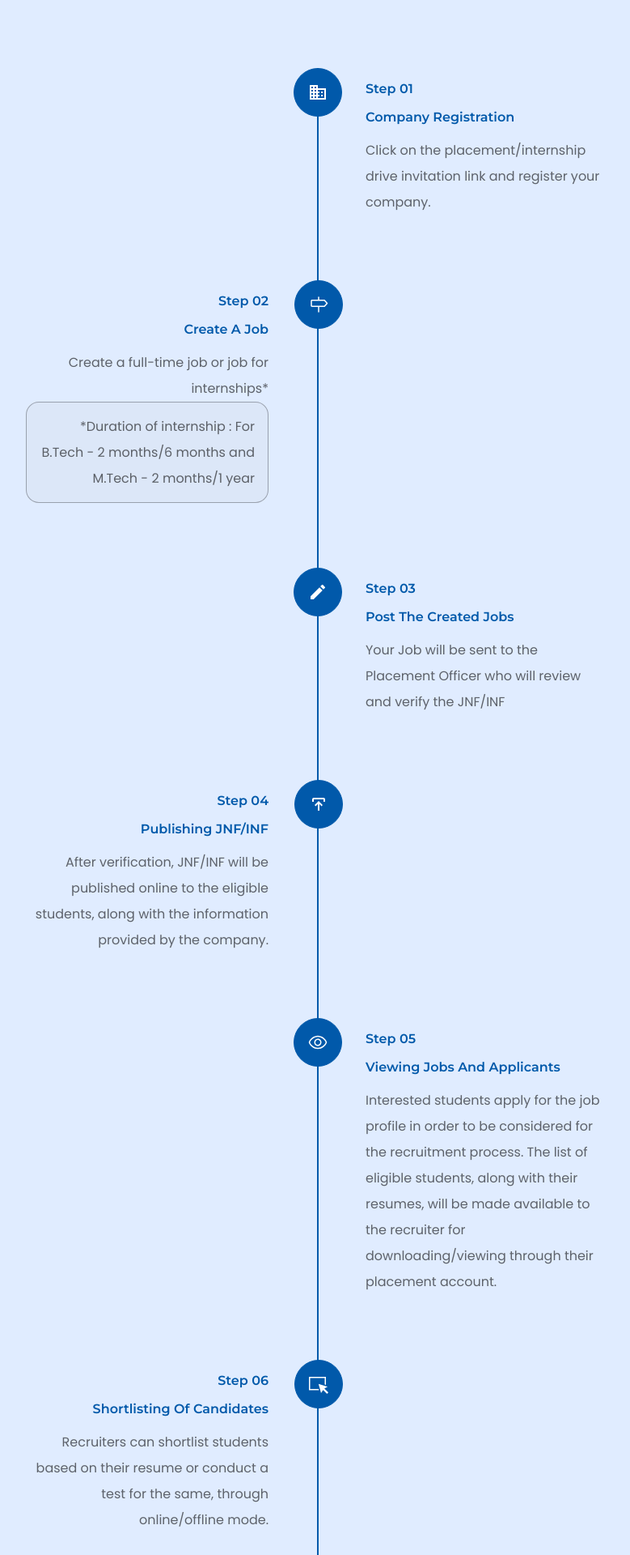
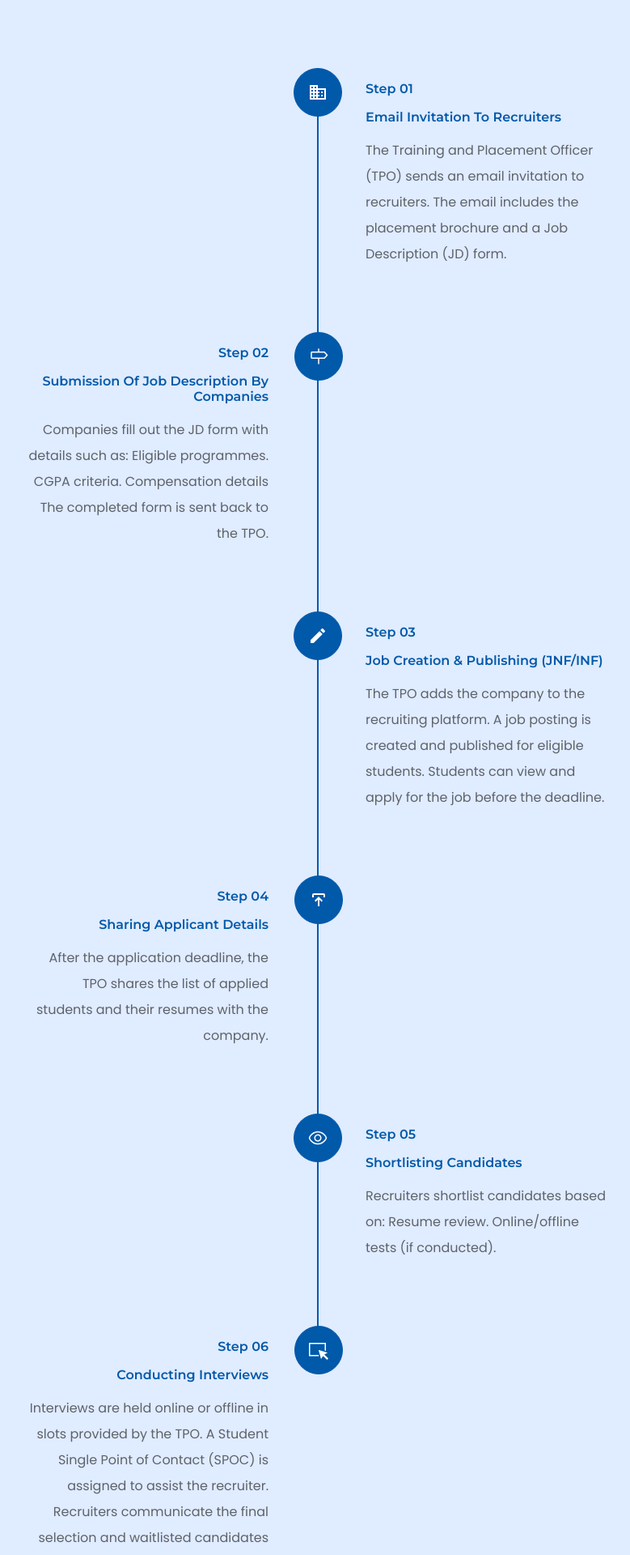
Before and after one commit to kungfupanda420/ccd-website-hosting, a React (Create React App) app: page /recruiter in a window 1280 px wide. Shown: the part 1220-3140 px from the top of the page at 81% size, without its empty margins (248-1027 px from the left). Built offline with nearby package versions, Linux system fonts and the light colour scheme.

Commit message:
update PlacementPathCompo.js with new resource links and revised steps for placement process

```diff
--- a/src/pages/PlacementPathCompo.js
+++ b/src/pages/PlacementPathCompo.js
@@ -36,11 +36,11 @@ function PlacementPathCompo() {
           refer the following resources for familiarity and e-support. <br />
           Resource: <br />
           <div className="genskillButtons">
-          <a href=" https://genskill.com/" className="whiteButton" target="_blank" rel="noreferrer">
-           <span className="buttonText">GenSkill</span>
+            <a href=" https://joinsuperset.com/" className="whiteButton" target="_blank" rel="noreferrer">
+              <span className="buttonText">Superset</span>
             </a>
             <a
-            href="https://app.genskill.com/documentation/videos/"
+              href="https://joinsuperset.com/employer.html?wvideo=s3nfzakvuq"
               target="_blank" className="whiteButton"
               rel="noreferrer"
             >
@@ -82,10 +82,10 @@ function PlacementPathCompo() {
           </div>
           <div className="details">
             <p className="smallHeading">Step 01</p>
-            <p className="smallHeading">Company Registration</p>
+            <p className="smallHeading">Email Invitation to Recruiters</p>
             <p className="tinyTexts">
-              Click on the placement/internship drive invitation link and
-              register your company.
+              The Training and Placement Officer (TPO) sends an email invitation to recruiters.
+              The email includes the placement brochure and a Job Description (JD) form.
             </p>
           </div>
         </div>
@@ -109,17 +109,22 @@ function PlacementPathCompo() {
           </div>
           <div className="details">
             <p className="smallHeading">Step 02</p>
-            <p className="smallHeading">Create a Job</p>
+            <p className="smallHeading">Submission of Job Description by Companies</p>
             <p className="tinyTexts">
-              Create a full-time job or job for internships*
+              Companies fill out the JD form with details such as:
+
+              Eligible programmes.
+              CGPA criteria.
+              Compensation details
+            The completed form is sent back to the TPO.
             </p>
 
-            <div className="stepTwoInfo">
+            {/* <div className="stepTwoInfo">
               <p className="tinyTexts">
                 *Duration of internship : For B.Tech - 2 months/6 months and
                 M.Tech - 2 months/1 year{" "}
               </p>
-            </div>
+            </div> */}
           </div>
         </div>
 
@@ -141,10 +146,13 @@ function PlacementPathCompo() {
           </div>
           <div className="details">
             <p className="smallHeading">Step 03</p>
-            <p className="smallHeading">Post the created jobs</p>
+            <p className="smallHeading">Job Creation & Publishing (JNF/INF)</p>
             <p className="tinyTexts">
-              Your Job will be sent to the Placement Officer who will review and
-              verify the JNF/INF
+            The TPO adds the company to the recruiting platform.
+
+A job posting is created and published for eligible students.
+
+Students can view and apply for the job before the deadline.
             </p>
           </div>
         </div>
@@ -167,11 +175,9 @@ function PlacementPathCompo() {
           </div>
           <div className="details">
             <p className="smallHeading">Step 04</p>
-            <p className="smallHeading">Publishing JNF/INF</p>
+            <p className="smallHeading">Sharing Applicant Details</p>
             <p className="tinyTexts">
-              After verification, JNF/INF will be published online to the
-              eligible students, along with the information provided by the
-              company.
+             After the application deadline, the TPO shares the list of applied students and their resumes with the company.
             </p>
           </div>
         </div>
@@ -199,12 +205,13 @@ function PlacementPathCompo() {
           </div>
           <div className="details">
             <p className="smallHeading">Step 05</p>
-            <p className="smallHeading">Viewing jobs and applicants</p>
+            <p className="smallHeading">Shortlisting Candidates</p>
             <p className="tinyTexts">
-              Interested students apply for the job profile in order to be
-              considered for the recruitment process. The list of eligible
-              students, along with their resumes, will be made available to the
-              recruiter for downloading/viewing through their placement account.
+Recruiters shortlist candidates based on:
+
+Resume review.
+
+Online/offline tests (if conducted).
             </p>
           </div>
         </div>
@@ -239,16 +246,19 @@ function PlacementPathCompo() {
           </div>
           <div className="details">
             <p className="smallHeading">Step 06</p>
-            <p className="smallHeading">Shortlisting of candidates</p>
+            <p className="smallHeading">Conducting Interviews</p>
             <p className="tinyTexts">
-              Recruiters can shortlist students based on their resume or conduct
-              a test for the same, through online/offline mode.
+              Interviews are held online or offline in slots provided by the TPO.
+
+A Student Single Point of Contact (SPOC) is assigned to assist the recruiter.
+
+Recruiters communicate the final selection and waitlisted candidates to the SPOC at the end of the process.
             </p>
           </div>
         </div>
 
         {/* step 7 */}
-
+{/*
         <div className="step" data-aos="fade-left">
           <div className="svgIcon">
             <svg
@@ -290,7 +300,7 @@ function PlacementPathCompo() {
               waitlist to the placement officer, at the end of the process.
             </p>
           </div>
-        </div>
+        </div> */}
       </div>
     </div>
   );
```
Lines whose indentation alone changed are shown as unchanged.
